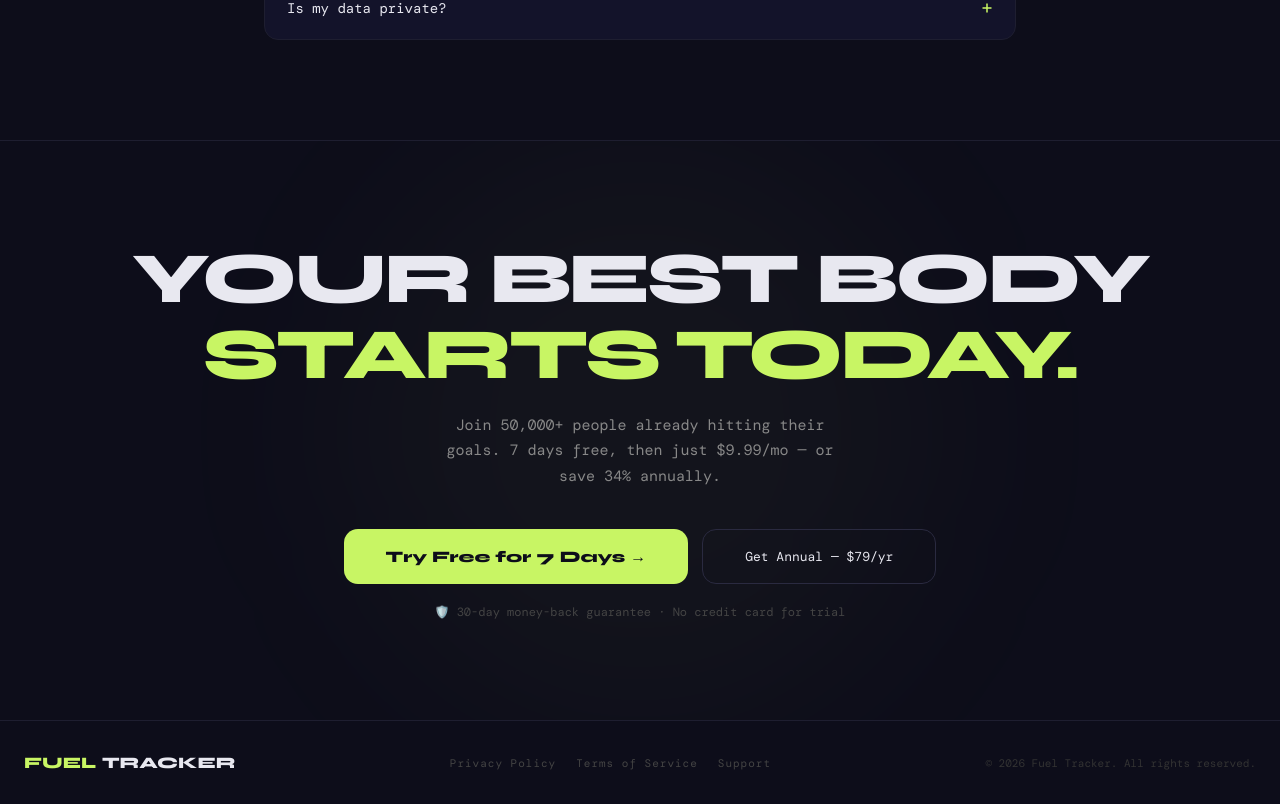
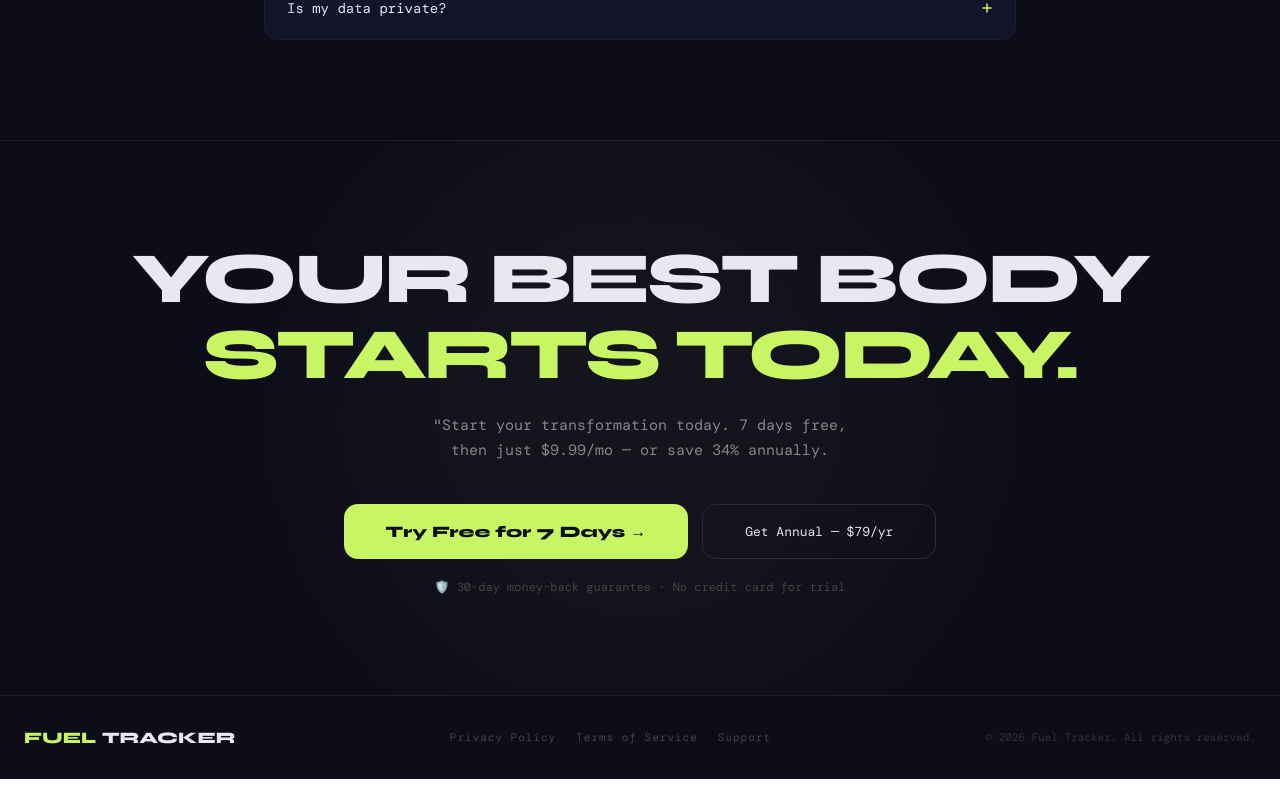
Before and after one commit to shawuanmsamuels-beep/fuel-tracker, a React (Vite) app: page / in a window 1280 px wide. Shown: the part 5291-6095 px from the top of the page. After the commit the page ends 6070 px from the top, so only its background shows below. Built offline with nearby package versions, Linux system fonts and the light colour scheme; a web font is replaced by a local one.

Commit message:
Update App.jsx

```diff
--- a/src/App.jsx
+++ b/src/App.jsx
@@ -710,7 +710,7 @@ export default function App() {
           <h2 style={{ fontFamily: "'Syne',sans-serif", fontWeight: 800, fontSize: "clamp(36px,6vw,72px)", letterSpacing: -3, marginBottom: 20, lineHeight: 1.05 }}>
             YOUR BEST BODY<br /><span style={{ color: "#C8F564" }}>STARTS TODAY.</span>
           </h2>
-          <p style={{ color: "#888", fontSize: 15, maxWidth: 420, margin: "0 auto 40px", lineHeight: 1.7 }}>Join 50,000+ people already hitting their goals. 7 days free, then just $9.99/mo — or save 34% annually.</p>
+          <p style={{ color: "#888", fontSize: 15, maxWidth: 420, margin: "0 auto 40px", lineHeight: 1.7 }}>"Start your transformation today. 7 days free, then just $9.99/mo — or save 34% annually.</p>
           <div style={{ display: "flex", gap: 14, justifyContent: "center", flexWrap: "wrap" }}>
             <button onClick={handleStartTrial} style={{ background: "#C8F564", color: "#0d0d1a", border: "none", borderRadius: 14, padding: "18px 42px", cursor: "pointer", fontFamily: "'Syne',sans-serif", fontWeight: 800, fontSize: 16 }}>
               Try Free for 7 Days →
```
